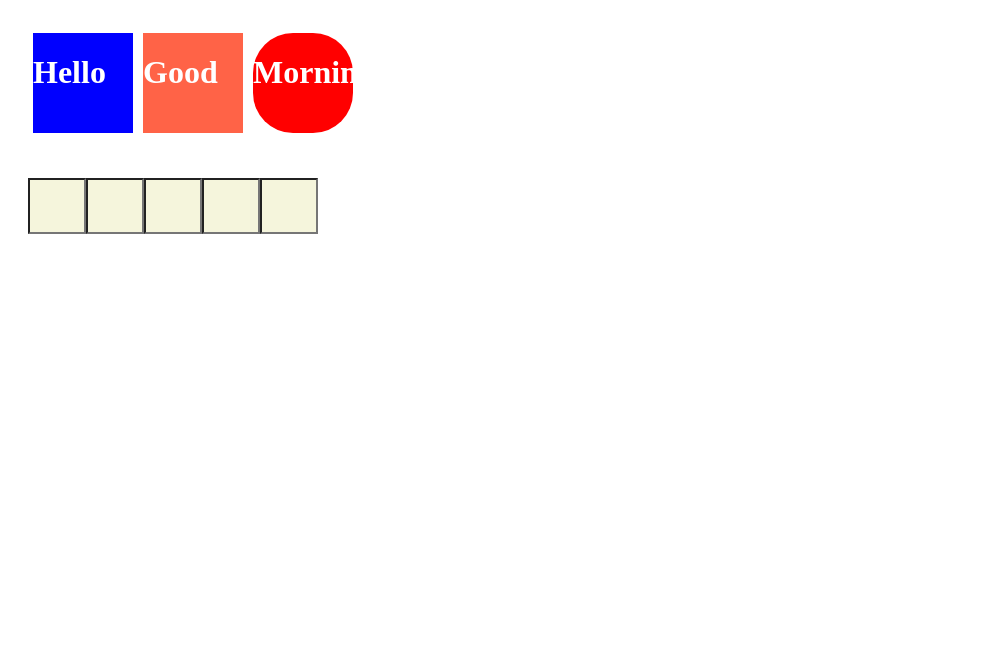
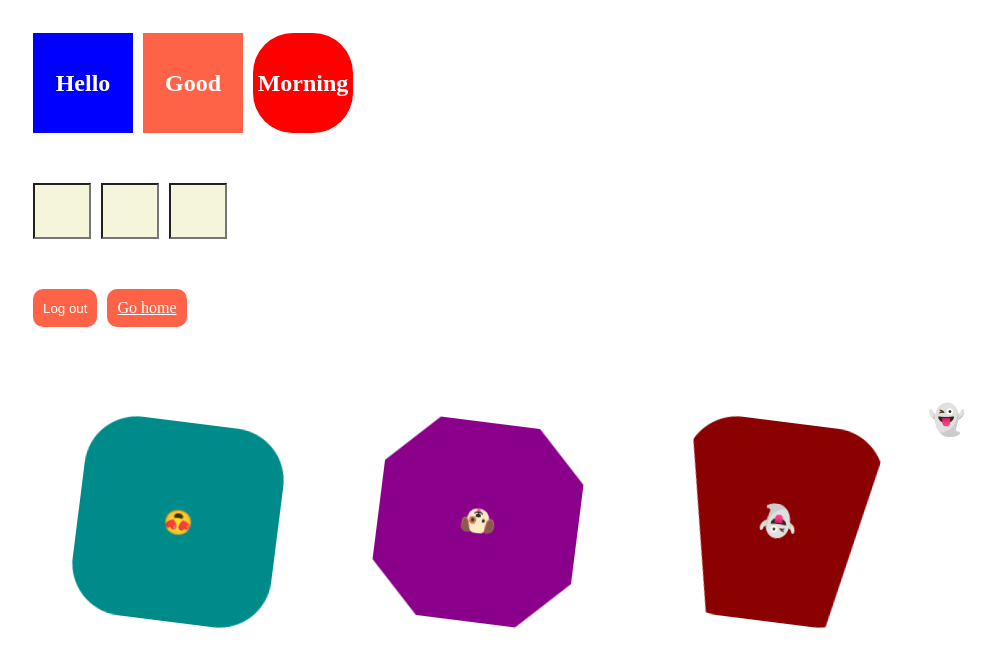
Before and after one commit to alexynkim/react-masterclass, a React (Create React App) app: page / in a window 1280 px wide. Shown: the top 666 px of the page, without its empty margins (0-999 px from the left). Built offline with nearby package versions, Linux system fonts and the light colour scheme.

Commit message:
Study styled components for CSS

```diff
--- a/src/Routes/ExerciseStyle.js
+++ b/src/Routes/ExerciseStyle.js
@@ -1,41 +1,142 @@
-import styled from "styled-components";
+import styled, { keyframes } from "styled-components";
+
+// #2.1 First Styled component
 
 const Container = styled.div`
   display: flex;
   flex-direction: column;
 `;
 
-const Shape = styled.div`
+const Wrapper = styled.div`
   display: flex;
   flex-direction: raw;
   margin: 20px;
 `;
+
+// #2.2 Adapting and Extending
 
 const Box = styled.div`
   background-color: ${(p) => p.$bgcolor};
   width: 100px;
   height: 100px;
   margin: 5px;
+  display: flex;
+  justify-content: center;
+  align-items: center;
 `;
 
 const Circle = styled(Box)`
   border-radius: 40px;
 `;
 
-const Text = styled.h1`
+const Text = styled.h2`
   color: white;
+`;
+
+// #2.3 'As' and "attributes"
+
+const Btn = styled.button`
+  color: white;
+  background-color: tomato;
+  border: 0;
+  border-radius: 10px;
+  padding: 10px;
+  margin: 5px;
 `;
 
 const Input = styled.input.attrs({ required: true, minLength: 10 })`
   width: 50px;
   height: 50px;
   background-color: beige;
+  margin: 5px;
 `;
+
+// #2.4 Animations and Pseudo Selectors
+
+const rotationAnim = keyframes`
+  0% {
+    transform: rotate(0deg);
+    border-radius: 0px;
+  }
+  50% {
+    transform: rotate(360deg);
+    border-radius: 100px;
+  }
+  100% {
+    transform: rotate(0deg);
+    border-radius: 0px;
+  }
+`;
+
+const slideInAnim = keyframes`
+  0% {
+    transform: translateX(0);
+  }
+  50% {
+    transform: translateX(100px);
+  }
+  100% {
+    transform: translateX(0);
+  }
+`;
+
+const StyleBox = styled.div`
+  height: 200px;
+  width: 200px;
+  color: white;
+  background-color: darkcyan;
+  display: flex;
+  justify-content: center;
+  align-items: center;
+  animation: ${rotationAnim} 2s linear infinite;
+  margin: 50px;
+`;
+
+const StyleBoxPolygon = styled(StyleBox)`
+  background-color: darkmagenta;
+  clip-path: polygon(
+    25% 0%,
+    75% 0%,
+    100% 25%,
+    100% 75%,
+    75% 100%,
+    25% 100%,
+    0% 75%,
+    0% 25%
+  );
+  span {
+    font-size: 30px;
+    &:hover {
+      font-size: 60px;
+    }
+    &:active {
+      opacity: 0;
+    }
+  }
+`;
+
+// #2.5 Pseudo Selectors part Two\
+const Emoji = styled.span`
+  font-size: 30px;
+`;
+
+const StyleBoxTrepezoid = styled(StyleBox)`
+  background-color: darkred;
+  clip-path: polygon(20% 0%, 80% 0%, 100% 100%, 0% 100%);
+  ${Emoji}:hover {
+    font-size: 90px;
+    &:active {
+      opacity: 0;
+    }
+  }
+`;
+
+// Main Exported rendering function
 
 function ExerciseStyle() {
   return (
     <Container>
-      <Shape>
+      <Wrapper>
         <Box $bgcolor="blue">
           <Text>Hello</Text>
         </Box>
@@ -45,14 +146,30 @@ function ExerciseStyle() {
         <Circle $bgcolor="red">
           <Text>Morning</Text>
         </Circle>
-      </Shape>
-      <Shape>
+      </Wrapper>
+      <Wrapper>
         <Input></Input>
         <Input></Input>
         <Input></Input>
-        <Input></Input>
-        <Input></Input>
-      </Shape>
+      </Wrapper>
+      <Wrapper>
+        <Btn>Log out</Btn>
+        <Btn as="a" href="/">
+          Go home
+        </Btn>
+      </Wrapper>
+      <Wrapper>
+        <StyleBox>
+          <Text>😍</Text>
+        </StyleBox>
+        <StyleBoxPolygon>
+          <Text as="span">🐶</Text>
+        </StyleBoxPolygon>
+        <StyleBoxTrepezoid>
+          <Emoji as="p">👻</Emoji>
+        </StyleBoxTrepezoid>
+        <Emoji as="p">👻</Emoji>
+      </Wrapper>
     </Container>
   );
 }
```
